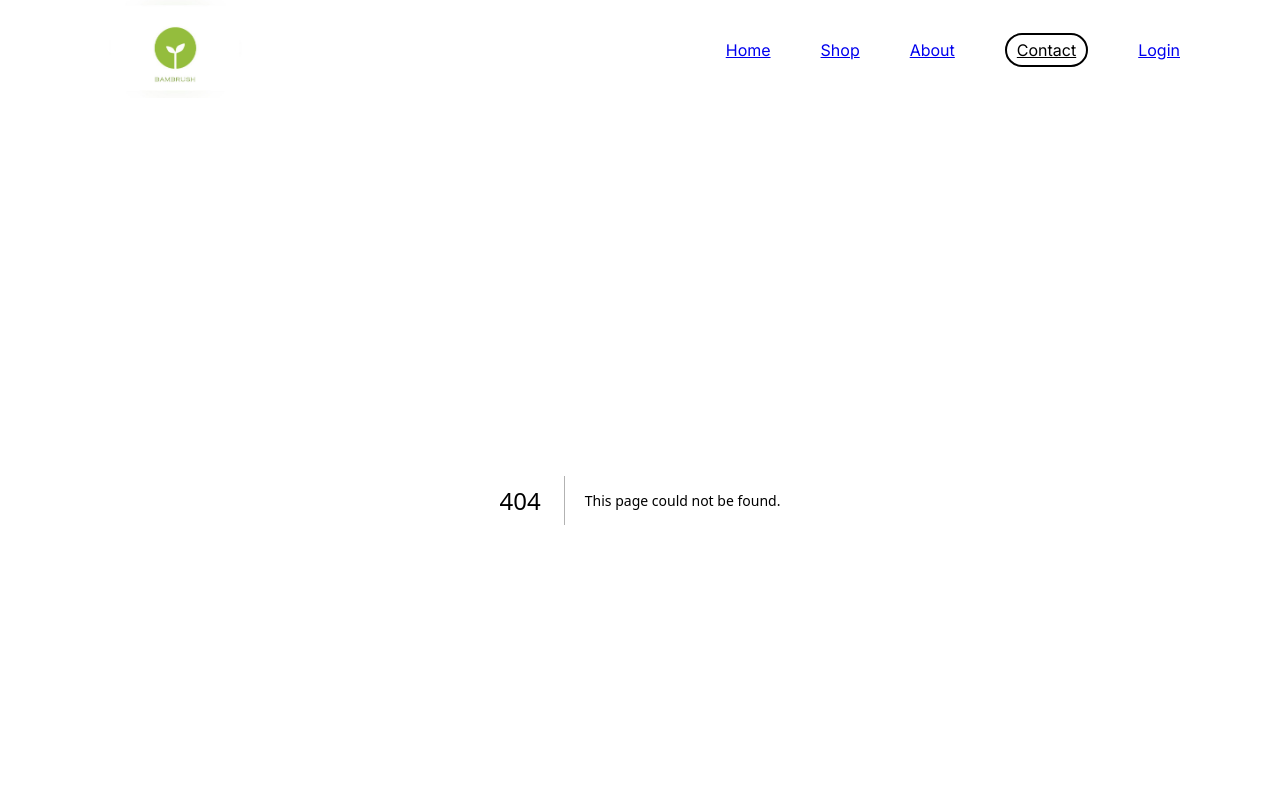
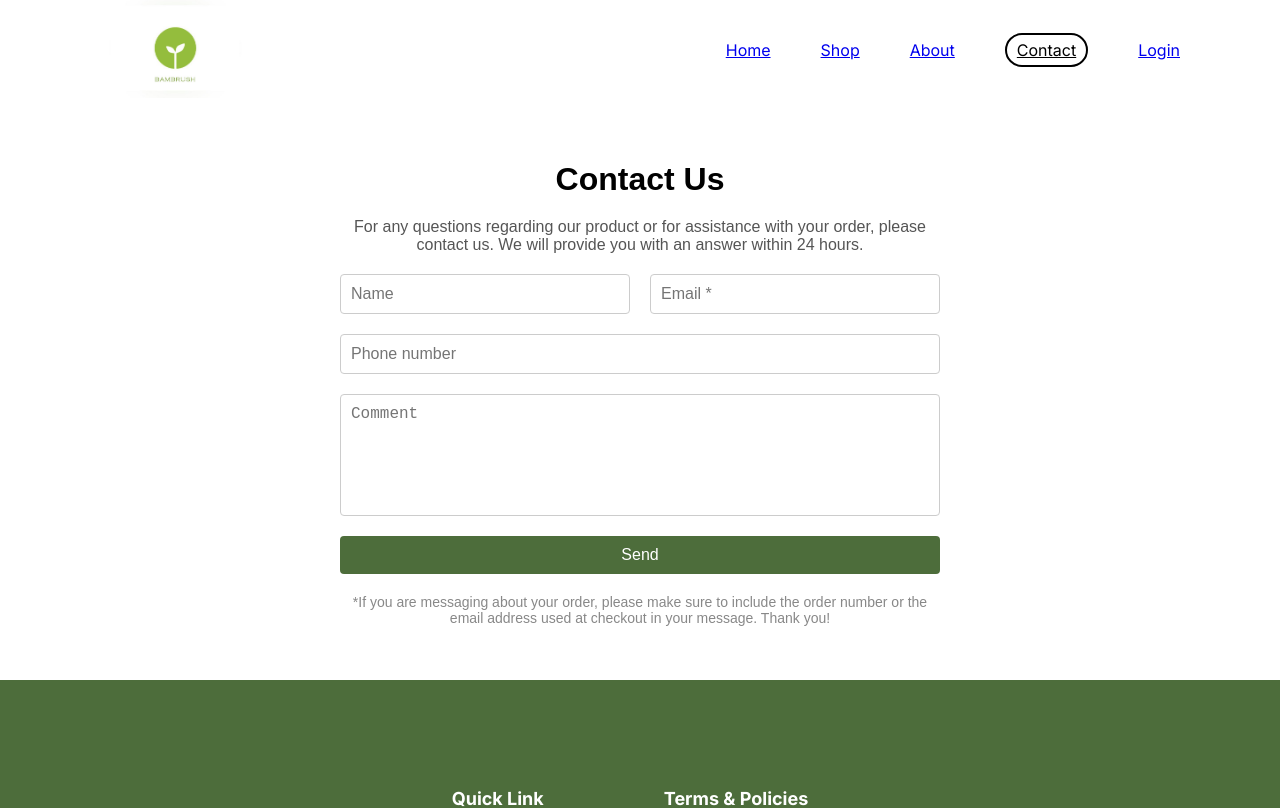
Before and after one commit to JoelBJoseph/bambrush, a Next.js app: page /contact in a window 1280 px wide. Before the commit this address had no page. Shown: the top 808 px of the page. Built offline with nearby package versions, Linux system fonts and the light colour scheme.

Commit message:
100% completed but needed more animation

```diff
--- /dev/null
+++ b/src/app/contact/Contact.module.css
@@ -0,0 +1,75 @@
+/* components/ContactForm.module.css */
+.contactFormContainer {
+    max-width: 600px;
+    margin: 0 auto;
+    padding: 40px;
+    text-align: center;
+    font-family: Arial, sans-serif;
+}
+
+.title {
+    font-size: 32px;
+    margin-bottom: 20px;
+    font-weight: bold;
+}
+
+.description {
+    margin-bottom: 20px;
+    font-size: 16px;
+    color: #555;
+}
+
+.form {
+    display: flex;
+    flex-direction: column;
+    gap: 20px;
+}
+
+.formGroup {
+    display: flex;
+    gap: 20px;
+}
+
+.input {
+    flex: 1;
+    padding: 10px;
+    border: 1px solid #ccc;
+    border-radius: 4px;
+    font-size: 16px;
+}
+
+.textarea {
+    padding: 10px;
+    border: 1px solid #ccc;
+    border-radius: 4px;
+    font-size: 16px;
+    height: 100px;
+    width: 580px;
+    resize: none;
+}
+
+.submitButton {
+    background-color: #4d6d3b;
+    color: white;
+    padding: 10px 20px;
+    border: none;
+    border-radius: 4px;
+    cursor: pointer;
+    font-size: 16px;
+}
+
+.submitButton:hover {
+    background-color: #3d5430;
+}
+
+.note {
+    margin-top: 20px;
+    font-size: 14px;
+    color: #888;
+}
+
+@media (max-width: 768px) {
+    .formGroup {
+        flex-direction: column;
+    }
+}
--- /dev/null
+++ b/src/app/contact/page.jsx
@@ -0,0 +1,31 @@
+
+import styles from './Contact.module.css';
+
+const ContactForm = () => {
+    return (
+        <div className={styles.contactFormContainer}>
+            <h1 className={styles.title}>Contact Us</h1>
+            <p className={styles.description}>
+                For any questions regarding our product or for assistance with your order, please contact us. We will provide you with an answer within 24 hours.
+            </p>
+            <form className={styles.form}>
+                <div className={styles.formGroup}>
+                    <input type="text" name="name" placeholder="Name" className={styles.input} />
+                    <input type="email" name="email" placeholder="Email *" className={styles.input} required />
+                </div>
+                <div className={styles.formGroup}>
+                    <input type="text" name="phone" placeholder="Phone number" className={styles.input} />
+                </div>
+                <div className={styles.formGroup}>
+                    <textarea name="comment" placeholder="Comment" className={styles.textarea}></textarea>
+                </div>
+                <button type="submit" className={styles.submitButton}>Send</button>
+            </form>
+            <p className={styles.note}>
+                *If you are messaging about your order, please make sure to include the order number or the email address used at checkout in your message. Thank you!
+            </p>
+        </div>
+    );
+};
+
+export default ContactForm;
--- /dev/null
+++ b/src/app/shop/Products.module.css
@@ -0,0 +1,78 @@
+/* components/Products.module.css */
+.productsPage {
+    padding: 20px;
+}
+
+.title {
+    font-size: 32px;
+    margin-bottom: 20px;
+}
+
+.filters {
+    display: flex;
+    justify-content: space-between;
+    align-items: center;
+    margin-bottom: 20px;
+}
+
+.filter, .sort {
+    display: flex;
+    align-items: center;
+}
+
+.filter span, .sort span {
+    margin-right: 10px;
+    font-weight: bold;
+}
+
+.filter select, .sort select {
+    margin-right: 10px;
+    padding: 5px;
+    border: 1px solid #ccc;
+    border-radius: 4px;
+}
+
+.productCount {
+    margin-left: 10px;
+}
+
+.productsList {
+    display: flex;
+    flex-wrap: wrap;
+    gap: 20px;
+}
+
+.productCard {
+    border: 1px solid #ccc;
+    border-radius: 8px;
+    padding: 20px;
+    text-align: center;
+    width: calc(25% - 20px);
+    box-shadow: 0 2px 5px rgba(0, 0, 0, 0.1);
+}
+
+.productImage {
+    max-width: 100%;
+    border-radius: 8px;
+}
+
+.productName {
+    font-size: 18px;
+    margin: 10px 0;
+}
+
+.productPrice {
+    font-size: 16px;
+    font-weight: bold;
+}
+
+@media (max-width: 768px) {
+    .productsList {
+        flex-direction: column;
+        align-items: center;
+    }
+
+    .productCard {
+        width: 100%;
+    }
+}
--- a/src/components/footer/Footer.jsx
+++ b/src/components/footer/Footer.jsx
@@ -1,5 +1,7 @@
 // components/Footer.js
 import styles from './Footer.module.css';
+import Link from "next/link";
+import Image from "next/image";
 
 const Footer = () => {
     return (
@@ -8,9 +10,9 @@ const Footer = () => {
                 <div className={styles.section}>
                     <h3>Quick Link</h3>
                     <ul>
-                        <li><a href="/src/app/about">About us</a></li>
-                        <li><a href="/src/app/contact">Contact us</a></li>
-                        <li><a href="/src/app/shop">Shop</a></li>
+                        <li><Link href={"/about"}>About Us</Link></li>
+                        <li><Link href={"/contact"}>Contact us</Link></li>
+                        <li><Link href={"/shop"}>Shop</Link></li>
                     </ul>
                 </div>
                 <div className={styles.section}>
@@ -24,10 +26,11 @@ const Footer = () => {
             </div>
             <div className={styles.container}>
                 <div className={styles.socialMedia}>
-                    <a href="#"><img src="/facebook-icon.png" alt="Facebook"/></a>
-                    <a href="#"><img src="/instagram-icon.png" alt="Instagram"/></a>
+                    <a href="#"><Image src="/facebook.png" alt="Facebook" width={24} height={24}/></a>
+                    <a href="#"><Image src="/instagram.png" alt="Instagram" width={24} height={24}/></a>
                 </div>
             </div>
+            <hr/>
             <div className={styles.container}>
                 <div className={styles.copyright}>
                     &copy; 2024, BamBrush | All Rights Reserved
--- a/src/components/footer/Footer.module.css
+++ b/src/components/footer/Footer.module.css
@@ -44,11 +44,6 @@
     margin: 0 15px;
 }
 
-.socialMedia img {
-    width: 24px;
-    height: 24px;
-}
-
 .copyright {
     margin-top: 30px;
     font-size: 14px;
```
Also changed, not shown: src/app/about/About.module.css (added, +23 -0 lines), src/app/about/page.jsx (added, +40 -0 lines), src/app/page.js (+11 -3 lines), src/app/shop/page.jsx (+35 -3 lines), public/facebook.png (added), public/instagram.png (added).
